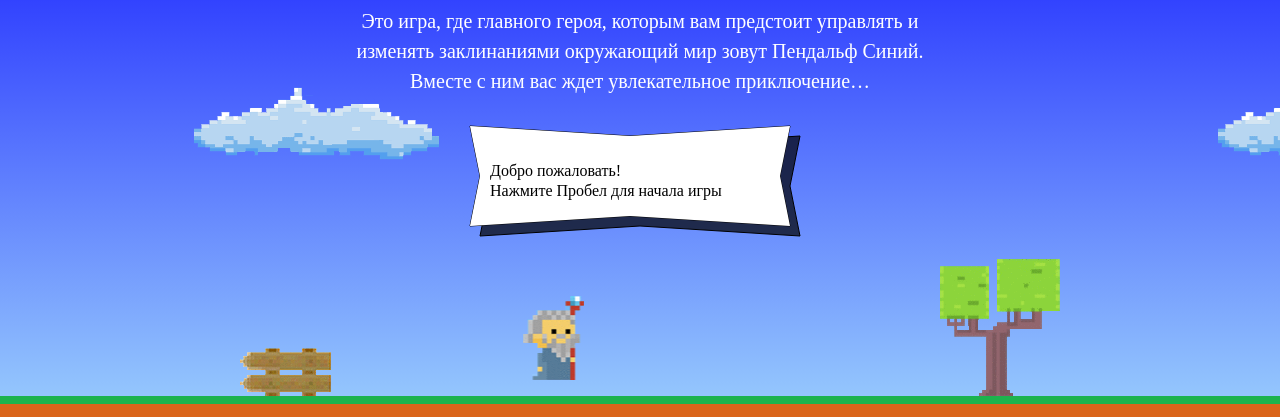
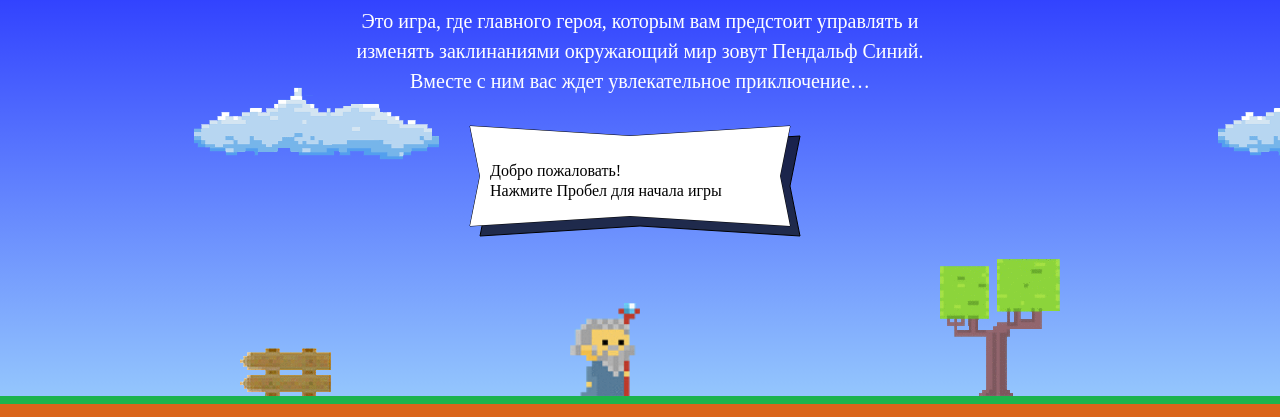
Before and after one commit to Lokideos/564311-code-and-magick-17, a website: page index.html in a window 1280 px wide. Shown: the part 203-620 px from the top of the page. Drawn offline with Linux system fonts and the light colour scheme; a web font is replaced by a local one.

Commit message:
Add fireball speed, wizard speed and size and inital position on screen

```diff
--- a/index.html
+++ b/index.html
@@ -181,6 +181,7 @@
   </div>
 </template>
 
+<script src="js/wizard-characteristics.js"></script>
 <script src="js/game.js"></script>
 
 </body>
--- /dev/null
+++ b/js/wizard-characteristics.js
@@ -0,0 +1,19 @@
+var fireballSize = 22;
+var getFireballSpeed = function(left) {
+  return left ? 5 : 2;
+}
+
+var wizardSpeed = 3;
+var wizardWidth = 70;
+
+var getWizardHeight = function() {
+  return 1.337 * wizardWidth;
+}
+
+var getWizardX = function(width) {
+  return width/2.5;
+}
+
+var getWizardY = function(height) {
+  return height / 1.45;
+}
```
